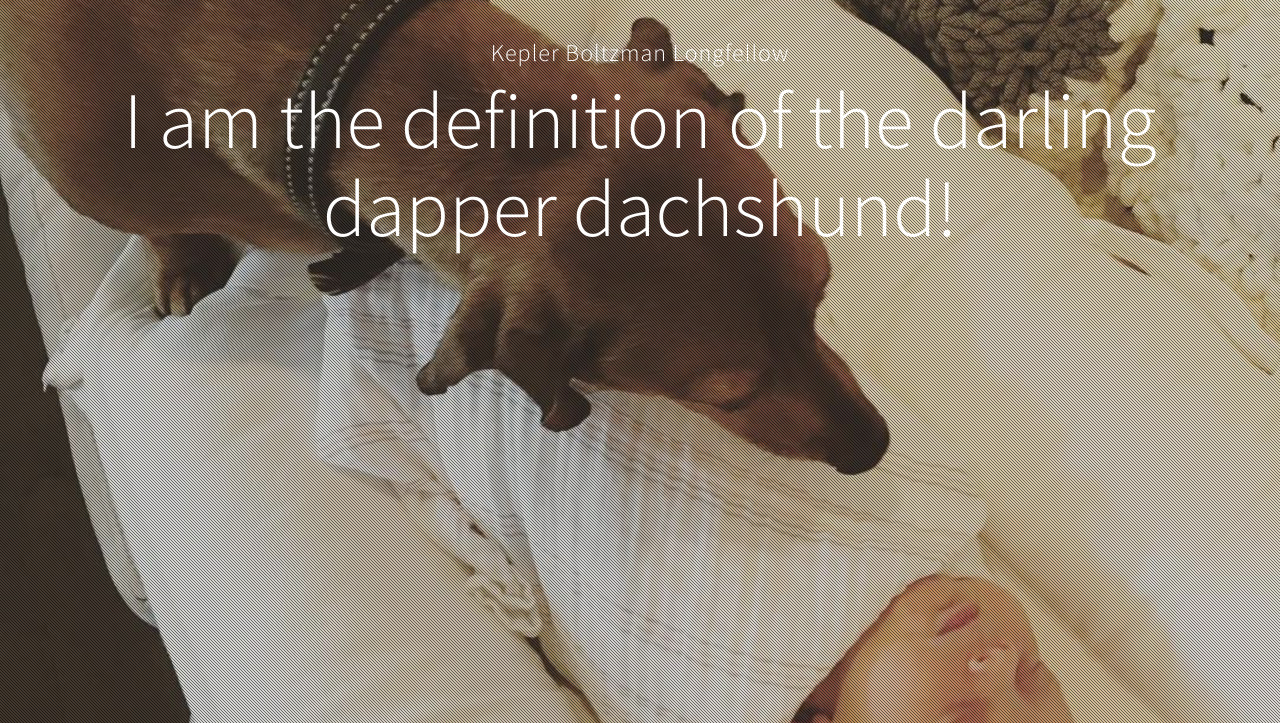
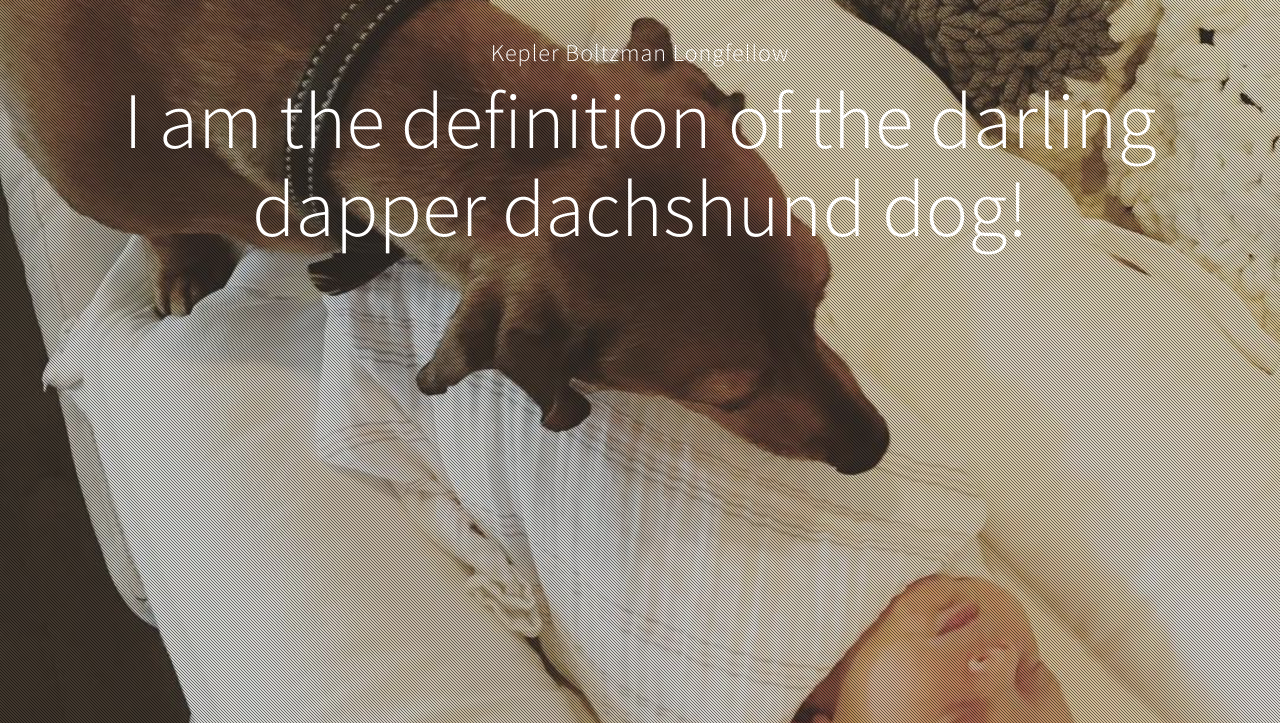
Before and after one commit to dapperdachshund/dapperdachshund.github.io, a plain HTML site: page index.html in a window 1280 px wide. Shown: the top 723 px of the page. Drawn offline with nearby package versions, Linux system fonts and the light colour scheme; some packages are replaced by stand-ins of ours.

Commit message:
Update index with dog

```diff
--- a/index.html
+++ b/index.html
@@ -152,7 +152,7 @@
     <section class="content">
         <div class="container">
             <h1>Kepler Boltzman Longfellow</h1>
-            <h2>I am the definition of the darling dapper dachshund!</h2>
+            <h2>I am the definition of the darling dapper dachshund dog!</h2>
         </div>
     </section>
     <!-- ==========================
```
